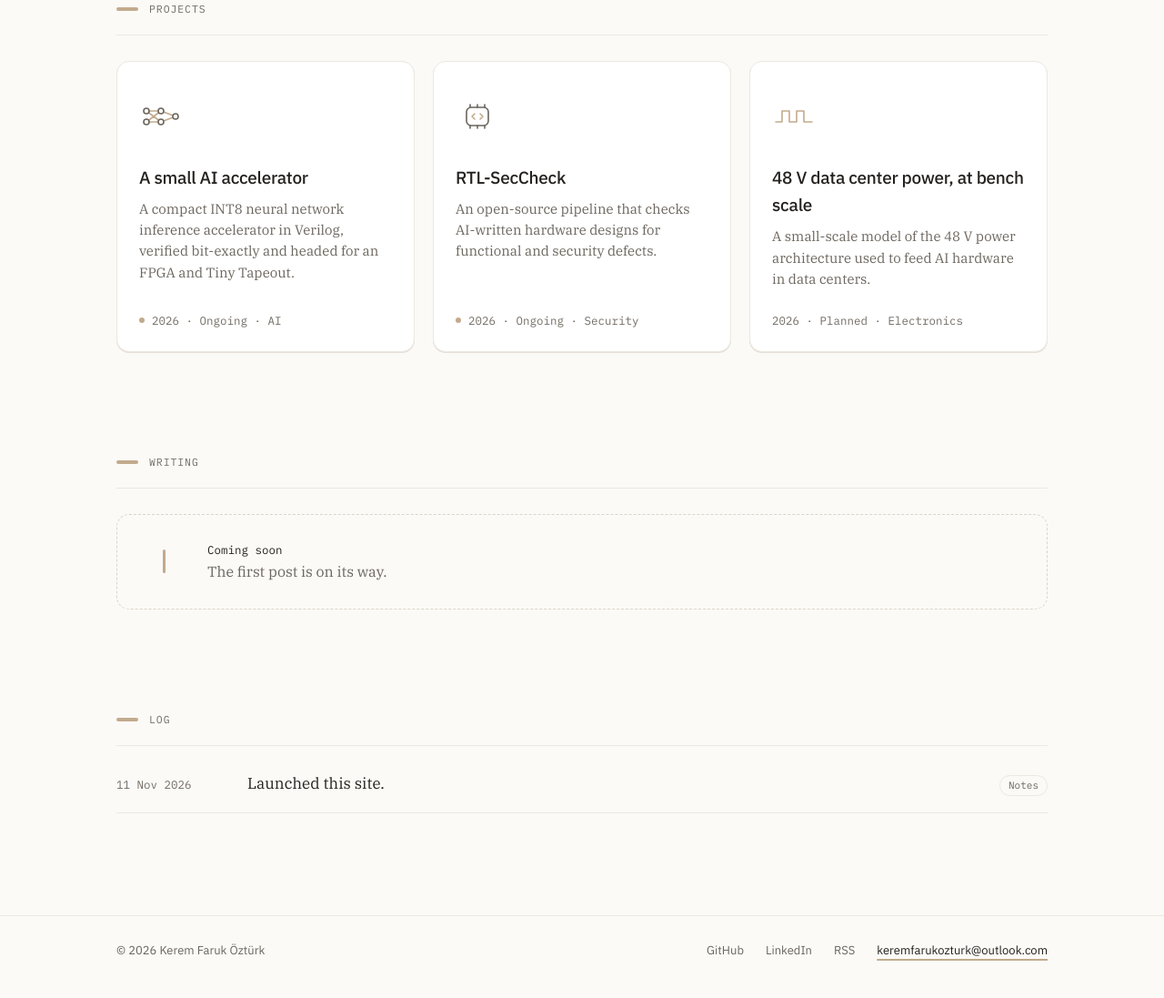
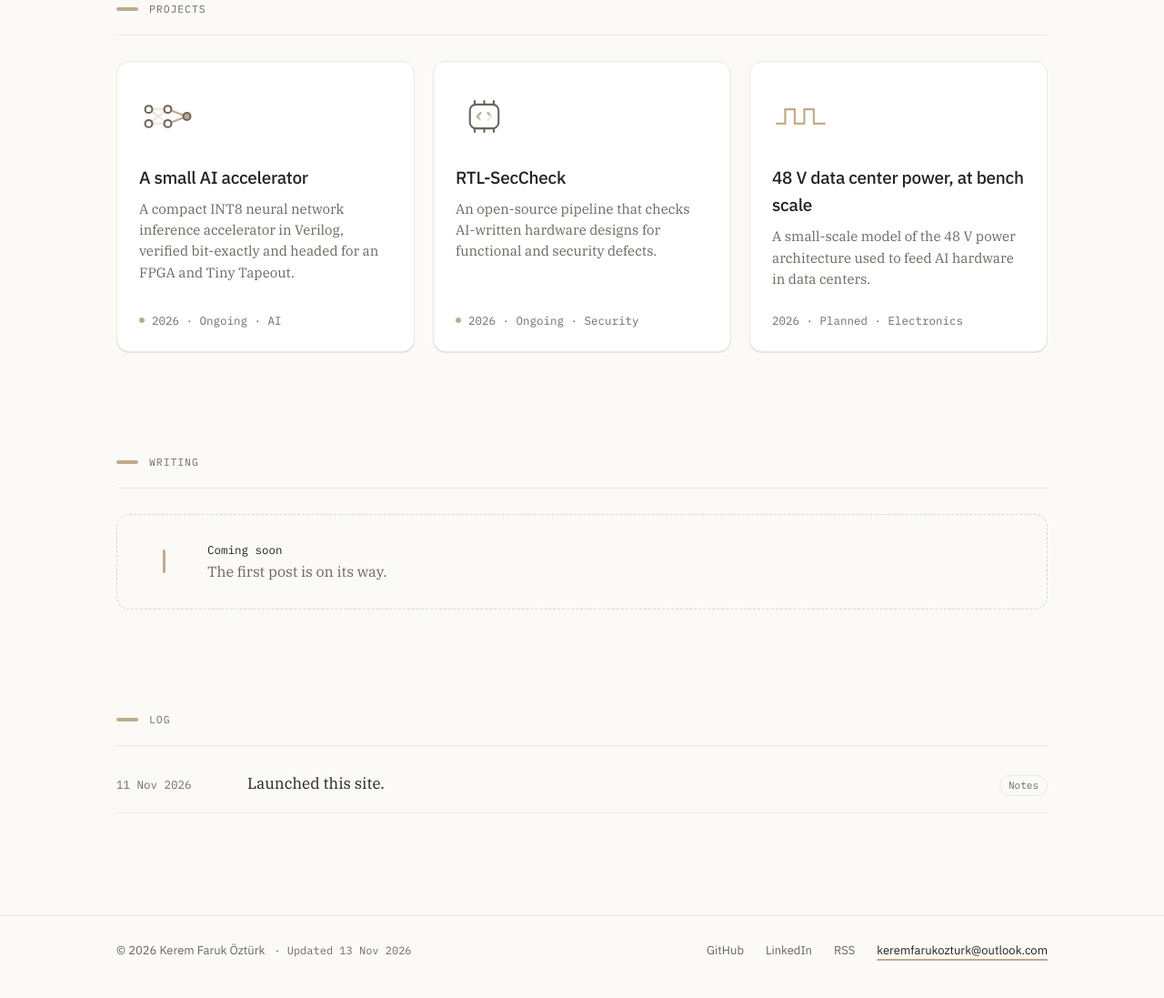
Before and after one commit to keremfarukozturk/keremfarukozturk.github.io, a Jekyll site: the page built from index.html, in a window 1280 px wide. Shown: the part 857-1954 px from the top of the page at 91% size. Built offline with Jekyll 4.4.1, drawn with Linux system fonts in a browser that asks for light colours.

Commit message:
Döngüdeki kart ikonları, canlı durum noktası, son güncelleme tarihi; metin düzeltmeleri
- Proje kartlarındaki ikonlar sakin bir döngüde hareket eder (bej çizgi soluk tabanın üzerinden
  çizilir, bekler, silinir; sinir ağında düğümler katman katman yanar). Kartlar arasında kaydırmalı.
- "Sürüyor" noktası canlı bir gösterge gibi hafifçe atar
- Alt bilgide "Son güncelleme" tarihi
- Hakkımda: VakıfBank açıklaması yeniden yazıldı; Google Türkiye programı 2024 – 2025

Co-Authored-By: Claude Opus 5.5 <noreply@anthropic.com>
Claude-Session: https://claude.ai/code/session_01AR14QjN7rgHvc83wszqaRT

```diff
--- a/_data/background.yml
+++ b/_data/background.yml
@@ -8,7 +8,7 @@ experience:
   - dates: { en: "Jul – Sep 2026", tr: "Tem – Eyl 2026" }
     org: "VakıfBank"
     role: { en: "Software Development Intern, Payment Systems", tr: "Yazılım Geliştirme Stajyeri, Ödeme Sistemleri" }
-    detail: { en: "Built a .NET virtual POS integration for merchants and worked on the backend of a Shopify payments app (ASP.NET Core, PostgreSQL).", tr: "Üye işyerleri için .NET ile sanal POS entegrasyonu geliştirdim; bir Shopify ödeme uygulamasının arka ucunda çalıştım (ASP.NET Core, PostgreSQL)." }
+    detail: { en: "Developed a .NET virtual POS integration that lets merchants run sales, cancellations and refunds, and built backend services for a Shopify payments app (ASP.NET Core, PostgreSQL).", tr: "Üye işyerlerinin sanal POS üzerinden satış, iptal ve iade işlemlerini yapabilmesi için .NET ile bir entegrasyon uygulaması geliştirdim. Shopify ödeme uygulaması için ASP.NET Core ve PostgreSQL ile backend servisleri yazdım." }
   - dates: { en: "Nov 2024 – May 2026", tr: "Kas 2024 – May 2026" }
     org: "Outlier (Scale AI)"
     role: { en: "Python Code Reviewer, AI Code Evaluator", tr: "Python Kod İnceleyici, Yapay Zekâ Kod Değerlendiricisi" }
@@ -21,7 +21,7 @@ programs:
   - dates: { en: "2026 – 2027", tr: "2026 – 2027" }
     org: "YÖK Digital University"
     role: { en: "Artificial Intelligence and Modern Software Development", tr: "Yapay Zekâ ve Modern Yazılım Geliştirme" }
-  - dates: { en: "One-year program", tr: "Bir yıllık program" }
+  - dates: { en: "2024 – 2025", tr: "2024 – 2025" }
     org: "Google Türkiye"
     role: { en: "AI and Technology Academy, scholarship recipient", tr: "Yapay Zekâ ve Teknoloji Akademisi, burslu katılımcı" }
 
--- a/_includes/footer.html
+++ b/_includes/footer.html
@@ -1,6 +1,7 @@
+{%- assign lang = page.lang | default: site.lang -%}{%- assign t = site.data.ui[lang] -%}
 <footer class="site-footer">
   <div class="w">
-    <span>© {{ site.time | date: "%Y" }} {{ site.author.name }}</span>
+    <span>© {{ site.time | date: "%Y" }} {{ site.author.name }}<span class="upd">· {{ t.ds.updated }} {% include date.html date=site.time %}</span></span>
     <div class="links">
       {%- if site.social.github != "" %}<a href="{{ site.social.github }}" rel="me">GitHub</a>{% endif %}
       {%- if site.social.linkedin != "" %}<a href="{{ site.social.linkedin }}" rel="me">LinkedIn</a>{% endif %}
--- a/_includes/icon.html
+++ b/_includes/icon.html
@@ -1,21 +1,30 @@
 {%- comment -%}
   Giriş animasyonunun sahnelerinden türeyen küçük ikonlar.
   Kullanım: {% include icon.html name="yapay-zeka" %}
+  .base: soluk taban çizgisi · .draw: üzerinden çizilen bej çizgi (kartlarda döngüde hareket eder)
 {%- endcomment -%}
-<svg class="icon" viewBox="0 0 48 32" aria-hidden="true" fill="none" stroke="currentColor" stroke-width="1.6" stroke-linecap="round" stroke-linejoin="round">
+<svg class="icon icon-{{ include.name | default: 'not' }}" viewBox="0 0 48 32" aria-hidden="true" fill="none" stroke="currentColor" stroke-width="1.6" stroke-linecap="round" stroke-linejoin="round">
 {%- case include.name -%}
 {%- when "sinyal" -%}
-  <path class="draw" d="M4 16C8 4 12 4 16 16S24 28 28 16 36 4 40 16 44 22 44 16"/>
+  {%- assign d = "M4 16C8 4 12 4 16 16S24 28 28 16 36 4 40 16 44 22 44 16" -%}
+  <path class="base" d="{{ d }}"/><path class="draw" pathLength="100" d="{{ d }}"/>
 {%- when "elektronik" -%}
-  <path class="draw" d="M4 22H11V10H19V22H27V10H35V22H44"/>
+  {%- assign d = "M4 22H11V10H19V22H27V10H35V22H44" -%}
+  <path class="base" d="{{ d }}"/><path class="draw" pathLength="100" d="{{ d }}"/>
 {%- when "yazilim" -%}
   <rect x="12" y="6" width="24" height="20" rx="5"/>
   <path d="M16 6V3M24 6V3M32 6V3M16 29V26M24 29V26M32 29V26"/>
-  <path class="draw" d="M21 13L18 16L21 19M27 13L30 16L27 19"/>
+  <path class="base" d="M21 13L18 16L21 19"/><path class="draw" pathLength="100" d="M21 13L18 16L21 19"/>
+  <path class="base" d="M27 13L30 16L27 19"/><path class="draw d2" pathLength="100" d="M27 13L30 16L27 19"/>
 {%- when "yapay-zeka" -%}
-  <path class="draw" d="M8 10L24 10M8 10L24 22M8 22L24 10M8 22L24 22M24 10L40 16M24 22L40 16"/>
-  <g style="fill: var(--white)"><circle cx="8" cy="10" r="3"/><circle cx="8" cy="22" r="3"/><circle cx="24" cy="10" r="3"/><circle cx="24" cy="22" r="3"/><circle cx="40" cy="16" r="3"/></g>
+  {%- assign e1 = "M8 10L24 10M8 22L24 22" -%}{%- assign e2 = "M8 10L24 22M8 22L24 10" -%}{%- assign e3 = "M24 10L40 16M24 22L40 16" -%}
+  <path class="base" d="{{ e1 }} {{ e2 }} {{ e3 }}"/>
+  <path class="draw" pathLength="100" d="M8 10L24 10"/><path class="draw" pathLength="100" d="M8 22L24 22"/>
+  <path class="draw" pathLength="100" d="M8 10L24 22"/><path class="draw" pathLength="100" d="M8 22L24 10"/>
+  <path class="draw d2" pathLength="100" d="M24 10L40 16"/><path class="draw d2" pathLength="100" d="M24 22L40 16"/>
+  <g class="nodes"><circle class="n1" cx="8" cy="10" r="3"/><circle class="n1" cx="8" cy="22" r="3"/><circle class="n2" cx="24" cy="10" r="3"/><circle class="n2" cx="24" cy="22" r="3"/><circle class="n3" cx="40" cy="16" r="3"/></g>
 {%- else -%}
-  <path class="draw" d="M8 10H40M8 16H40M8 22H28"/>
+  <path class="base" d="M8 10H40M8 16H40M8 22H28"/>
+  <path class="draw" pathLength="100" d="M8 10H40"/><path class="draw d2" pathLength="100" d="M8 16H40"/><path class="draw d3" pathLength="100" d="M8 22H28"/>
 {%- endcase -%}
 </svg>
--- a/assets/css/main.css
+++ b/assets/css/main.css
@@ -145,13 +145,28 @@ img, video, svg, canvas { display: block; max-width: 100%; }
 .card p { margin: 0; font-family: var(--serif); font-size: 15px; line-height: 1.55; color: var(--soft); }
 .card .mono { margin-top: auto; padding-top: 24px; display: flex; align-items: center; gap: 8px; }
 .dot { width: 6px; height: 6px; border-radius: 50%; background: var(--tan); }
+.dot { flex: none; animation: live 2.6s ease-out infinite; }
+@keyframes live { 0% { box-shadow: 0 0 0 0 rgba(194, 170, 140, .55); } 70%, 100% { box-shadow: 0 0 0 6px rgba(194, 170, 140, 0); } }
 
 /* İkonlar (giriş animasyonundan) — üzerine gelince çizgi yeniden çizilir */
 .icon { width: 48px; height: 32px; color: var(--soft); }
-.icon .draw { stroke: var(--tan); stroke-dasharray: 220; stroke-dashoffset: 0; }
+.icon .base { stroke: var(--line); }
+.icon .draw { stroke: var(--tan); stroke-dasharray: 100; stroke-dashoffset: 0; }
+.icon .nodes circle { fill: var(--white); }
 .card-icon { height: 72px; display: flex; align-items: center; margin-bottom: 16px; }
-.card:hover .icon .draw { animation: draw 1s var(--ease); }
-@keyframes draw { from { stroke-dashoffset: 220; } to { stroke-dashoffset: 0; } }
+.card-icon .icon { width: 63px; height: 42px; }
+/* Kartlarda ikonlar sakin bir döngüde hareket eder: bej çizgi tabanın üzerinden çizilir, bekler, silinir */
+.cards .card { --d: 0s; }
+.cards .card:nth-child(3n+2) { --d: -1.7s; }
+.cards .card:nth-child(3n+3) { --d: -3.4s; }
+.card-icon .icon .draw { animation: trace 5.2s cubic-bezier(.45, 0, .25, 1) var(--d) infinite; }
+.card-icon .icon .draw.d2 { animation-delay: calc(var(--d) + .5s); }
+.card-icon .icon .draw.d3 { animation-delay: calc(var(--d) + 1s); }
+.card-icon .icon .nodes circle { animation: node 5.2s ease var(--d) infinite; }
+.card-icon .icon .nodes .n2 { animation-delay: calc(var(--d) + .7s); }
+.card-icon .icon .nodes .n3 { animation-delay: calc(var(--d) + 1.4s); }
+@keyframes trace { 0% { stroke-dashoffset: 100; } 40%, 70% { stroke-dashoffset: 0; } 100% { stroke-dashoffset: -100; } }
+@keyframes node { 0%, 18% { fill: var(--white); } 32%, 62% { fill: var(--tan); } 80%, 100% { fill: var(--white); } }
 .card-img { margin: -12px -12px 20px; aspect-ratio: 16 / 10; border-radius: 10px; overflow: hidden; background: var(--media); }
 .card-img img { width: 100%; height: 100%; object-fit: cover; transition: transform .8s var(--ease); }
 .card:hover .card-img img { transform: scale(1.04); }
@@ -336,6 +351,7 @@ img, video, svg, canvas { display: block; max-width: 100%; }
 .site-footer .w { display: flex; justify-content: space-between; align-items: center; padding-top: 28px; padding-bottom: 44px; font-size: 13px; color: var(--soft); }
 .site-footer .links { display: flex; flex-wrap: wrap; gap: 24px; }
 .site-footer a:hover { color: var(--ink); }
+.site-footer .upd { margin-left: 10px; font-family: var(--mono); font-size: 12px; color: var(--faint); }
 .site-footer .mail { color: var(--ink); text-decoration: underline; text-decoration-color: var(--tan); text-decoration-thickness: 2px; text-underline-offset: 5px; }
 
 /* ---------- 9. Hareket ---------- */
```
